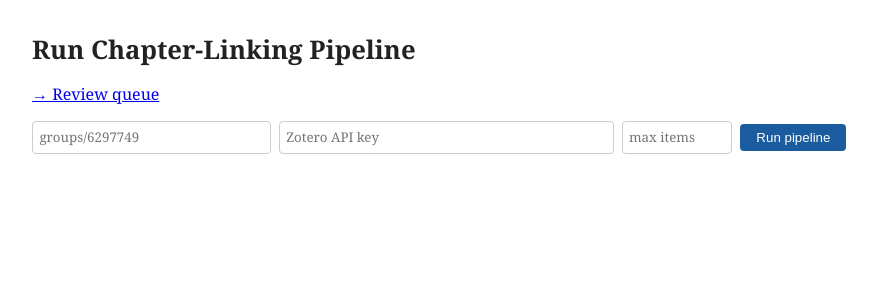
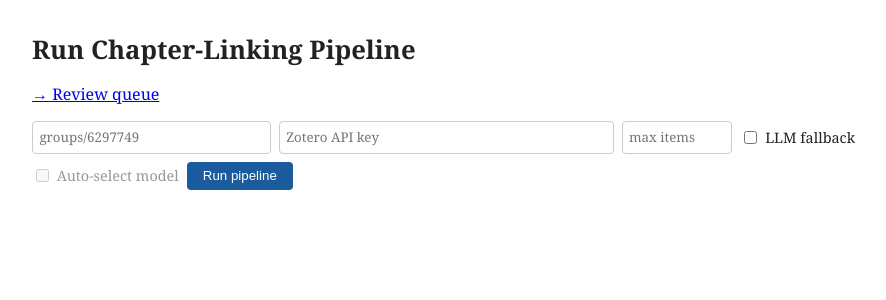
Before and after one commit to cboulanger/zotero-rag, a FastAPI app: page /admin/run in a window 1280 px wide. Shown: the top 300 px of the page, without its empty margins (128-1014 px from the left). Run offline with FastAPI, Linux system fonts and the light colour scheme; parts of the project's set-up code (start-up, migrations or seed data) failed here and were passed over; some libraries are stand-ins or nearby versions.

Commit message:
feat: add LLM fallback option to the run-pipeline page
Adds "LLM fallback" and "Auto-select model" checkboxes (the latter
disabled until fallback is checked, mirroring
analyze_book_chapters.py's --auto-select-model validation), passed as
enable_llm_fallback/auto_select_model on both the initial Analyze call
and the post-OCR re-analyze call.

Co-Authored-By: Claude Sonnet 5 <noreply@anthropic.com>

```diff
--- a/backend/templates/admin_run.html
+++ b/backend/templates/admin_run.html
@@ -14,6 +14,8 @@
   .credentials input[name="max_items"] { width: 6rem; }
   .credentials button { padding: 0.4rem 1rem; background: #1a5c9e; color: #fff; border: none; border-radius: 4px; cursor: pointer; }
   .credentials button:disabled { background: #999; cursor: default; }
+  .credentials label { display: flex; align-items: center; gap: 0.3rem; font-size: 0.9rem; }
+  .credentials label.disabled { color: #999; }
   ol#stages { list-style: none; margin: 0; padding: 0; }
   ol#stages li { display: flex; align-items: baseline; gap: 0.6rem; padding: 0.5rem 0; border-bottom: 1px solid #eee; }
   ol#stages li .glyph { width: 1.2rem; text-align: center; }
@@ -32,6 +34,8 @@
   <input type="text" name="library_slug" placeholder="groups/6297749">
   <input type="password" name="api_key" placeholder="Zotero API key">
   <input type="number" name="max_items" placeholder="max items" min="1">
+  <label><input type="checkbox" name="llm_fallback"> LLM fallback</label>
+  <label id="auto-select-label" class="disabled"><input type="checkbox" name="auto_select_model" disabled> Auto-select model</label>
   <button id="run-btn">Run pipeline</button>
 </div>
 
@@ -44,8 +48,19 @@ function credentials() {
     slug: document.querySelector('input[name="library_slug"]').value.trim(),
     apiKey: document.querySelector('input[name="api_key"]').value.trim(),
     maxItems: document.querySelector('input[name="max_items"]').value.trim(),
+    llmFallback: document.querySelector('input[name="llm_fallback"]').checked,
+    autoSelectModel: document.querySelector('input[name="auto_select_model"]').checked,
   };
 }
+
+const llmFallbackCheckbox = document.querySelector('input[name="llm_fallback"]');
+const autoSelectCheckbox = document.querySelector('input[name="auto_select_model"]');
+const autoSelectLabel = document.getElementById("auto-select-label");
+llmFallbackCheckbox.addEventListener("change", () => {
+  autoSelectCheckbox.disabled = !llmFallbackCheckbox.checked;
+  autoSelectLabel.classList.toggle("disabled", !llmFallbackCheckbox.checked);
+  if (!llmFallbackCheckbox.checked) autoSelectCheckbox.checked = false;
+});
 
 async function apiFetch(path, options = {}) {
   const { apiKey } = credentials();
@@ -101,7 +116,7 @@ async function runStage(label, path, body) {
 }
 
 async function runPipeline() {
-  const { slug, apiKey, maxItems } = credentials();
+  const { slug, apiKey, maxItems, llmFallback, autoSelectModel } = credentials();
   if (!slug || !apiKey) { setStatus("Enter a library slug and API key first.", true); return; }
   const max_items = maxItems ? parseInt(maxItems, 10) : null;
 
@@ -112,6 +127,7 @@ async function runPipeline() {
   try {
     const analyzeResult = await runStage("Analyze", "/api/chapter-linking/analyze", {
       library_slug: slug, api_key: apiKey, max_items,
+      enable_llm_fallback: llmFallback, auto_select_model: llmFallback && autoSelectModel,
     });
     let attachments = analyzeResult.attachments;
 
@@ -124,6 +140,7 @@ async function runPipeline() {
       const reanalyzeResult = await runStage("Re-analyze OCR'd books", "/api/chapter-linking/analyze", {
         library_slug: slug, api_key: apiKey,
         item_keys: needsOcr.map((a) => a.item_key),
+        enable_llm_fallback: llmFallback, auto_select_model: llmFallback && autoSelectModel,
       });
       const byKey = new Map(reanalyzeResult.attachments.map((a) => [a.item_key, a]));
       attachments = attachments.map((a) => byKey.get(a.item_key) || a);
```
